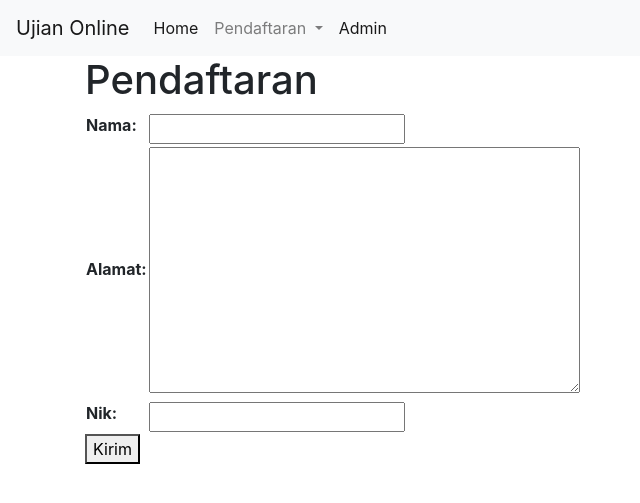
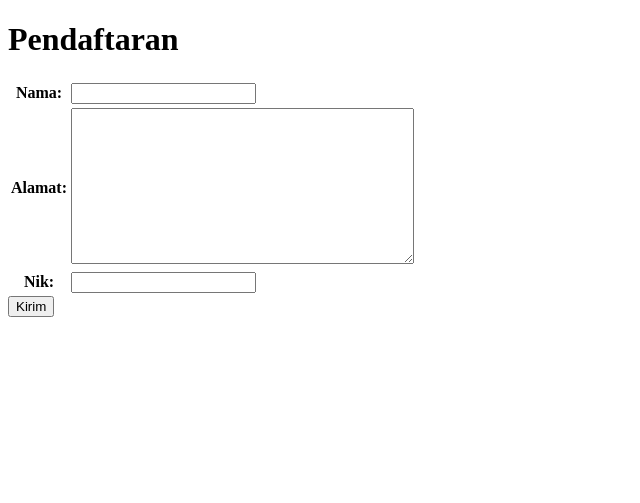
Before and after one commit to khudzu/ujian, a Django app: page /blog/create/ in a window 1280 px wide. Shown: the top 503 px of the page, without its empty margins (0-640 px from the left). Run offline with Django 4.2, Linux system fonts and the light colour scheme; some libraries are stand-ins or nearby versions.

Commit message:
Update base.html

```diff
--- a/templates/base.html
+++ b/templates/base.html
@@ -2,48 +2,16 @@
 <html>
 <head>
 	<title>
-	{% block title %}
+		{% block page_title %}
 
-	{% endblock title %}
+		{% endblock page_title %}
 	</title>
-	<link rel="stylesheet" href="https://stackpath.bootstrapcdn.com/bootstrap/4.1.3/css/bootstrap.min.css" integrity="sha384-MCw98/SFnGE8fJT3GXwEOngsV7Zt27NXFoaoApmYm81iuXoPkFOJwJ8ERdknLPMO" crossorigin="anonymous">
-
 </head>
 <body>
-	<nav class="navbar navbar-expand-md navbar-light bg-light">
-	  <a class="navbar-brand" href="#">Ujian Online</a>
-	  <button class="navbar-toggler" type="button" data-toggle="collapse" data-target="#navbarNavDropdown" aria-controls="navbarNavDropdown" aria-expanded="false" aria-label="Toggle navigation">
-	    <span class="navbar-toggler-icon"></span>
-	  </button>
-	  <div class="collapse navbar-collapse" id="navbarNavDropdown">
-	    <ul class="navbar-nav">
-	      <li class="nav-item active">
-	        <a class="nav-link" href="{% url 'index' %}">Home</a>
-	      </li>
-	      <li class="nav-item dropdown">
-	        <a class="nav-link dropdown-toggle" href="#" id="navbarDropdownMenuLink" role="button" data-toggle="dropdown" aria-haspopup="true" aria-expanded="false">
-	          Pendaftaran
-	        </a>
-	        <div class="dropdown-menu" aria-labelledby="navbarDropdownMenuLink">
 
-	          <a class="dropdown-item" href="{% url 'blog:create' %}">Registrasi</a>
-			  <a class="dropdown-item" href="{% url 'blog:index' %}">Data Pengguna</a>
-	        </div>
-	      </li>
-	      <li class="nav-item active">
-	        <a class="nav-link" href="{% url 'admin:index' %}">Admin</a>
-	      </li>
-	    </ul>
-	  </div>
-	</nav>
-	<div class="container">
-		{% block contents %}
+	{% block contents %}
 
-		{% endblock contents %}
-	</div>
+	{% endblock contents %}
 
-	<script src="https://code.jquery.com/jquery-3.3.1.slim.min.js" integrity="sha384-q8i/X+965DzO0rT7abK41JStQIAqVgRVzpbzo5smXKp4YfRvH+8abtTE1Pi6jizo" crossorigin="anonymous"></script>
-	<script src="https://cdnjs.cloudflare.com/ajax/libs/popper.js/1.14.3/umd/popper.min.js" integrity="sha384-ZMP7rVo3mIykV+2+9J3UJ46jBk0WLaUAdn689aCwoqbBJiSnjAK/l8WvCWPIPm49" crossorigin="anonymous"></script>
-	<script src="https://stackpath.bootstrapcdn.com/bootstrap/4.1.3/js/bootstrap.min.js" integrity="sha384-ChfqqxuZUCnJSK3+MXmPNIyE6ZbWh2IMqE241rYiqJxyMiZ6OW/JmZQ5stwEULTy" crossorigin="anonymous"></script>
 </body>
 </html>
```
